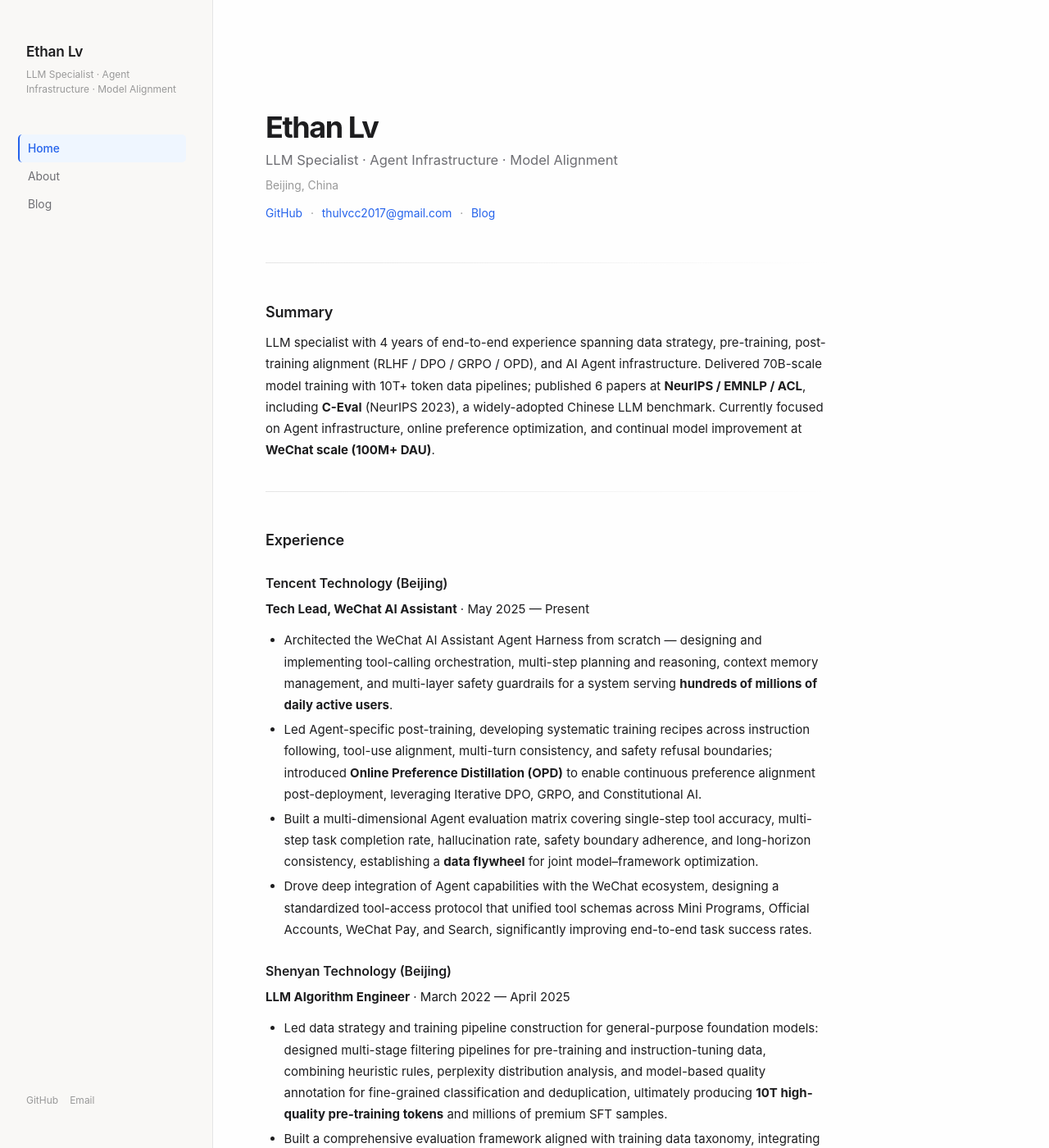
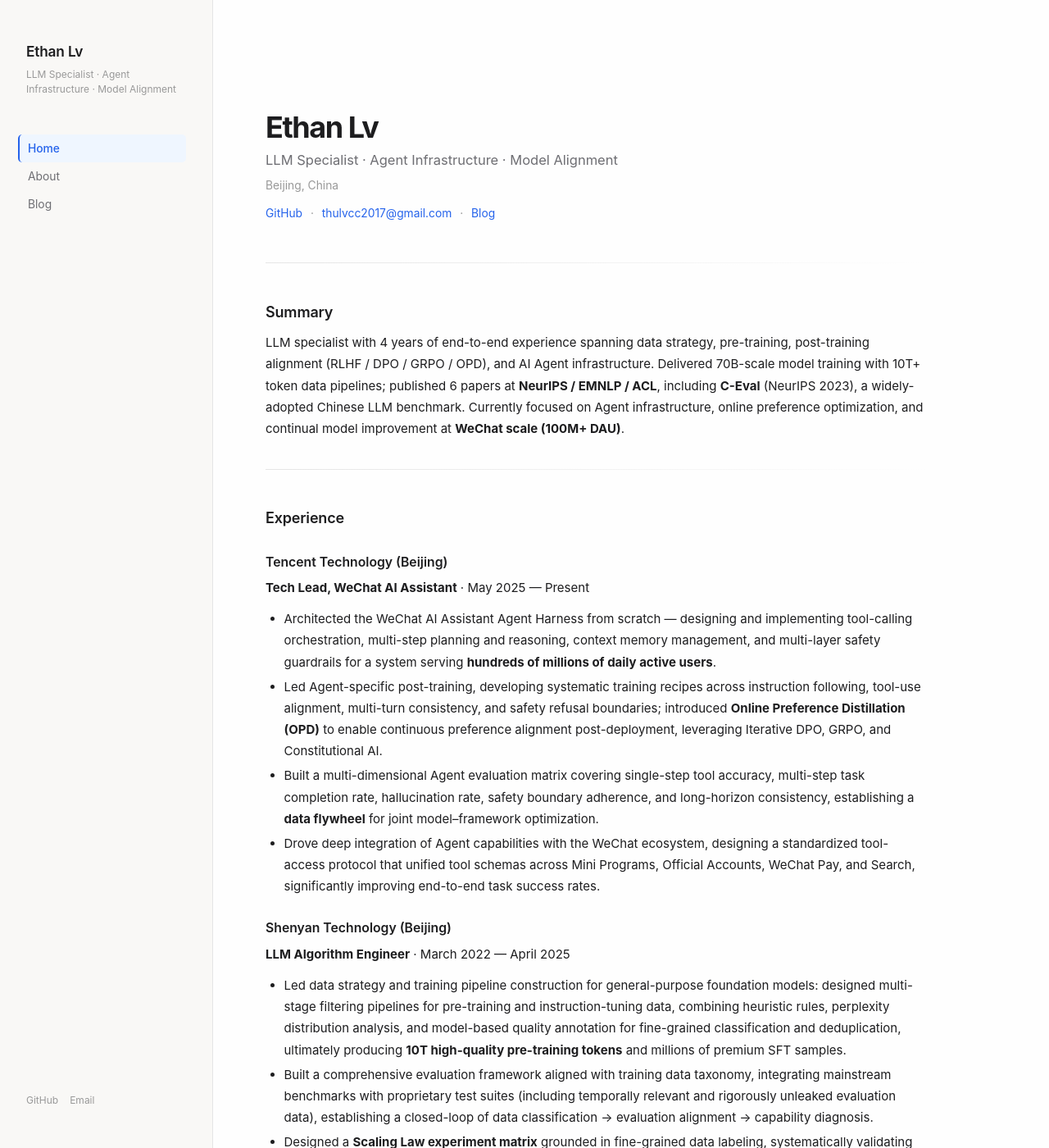
Before and after one commit to lvcc2018/lvcc2018.github.io, a Jekyll site: the page built from index.md, in a window 1280 px wide and 1400 px high. Shown: the whole window at 82% size. Built offline with Jekyll 4.4.1, drawn with Linux system fonts in a browser that asks for light colours.

Commit message:
widen content area: 800px → 920px

```diff
--- a/css/site.css
+++ b/css/site.css
@@ -115,7 +115,7 @@
   flex: 1;
   min-width: 0;
   padding: 80px 48px 56px 64px;
-  max-width: 800px;
+  max-width: 920px;
 }
 
 .content-footer {
```
